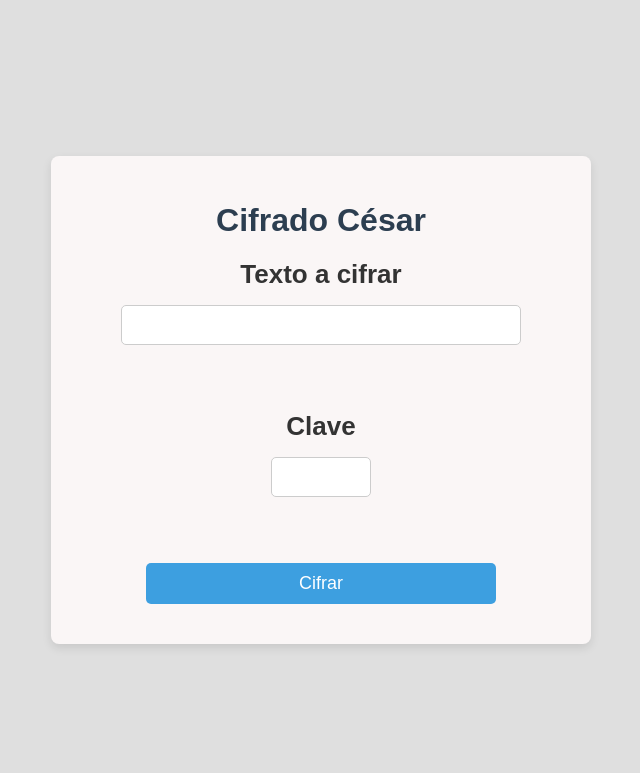
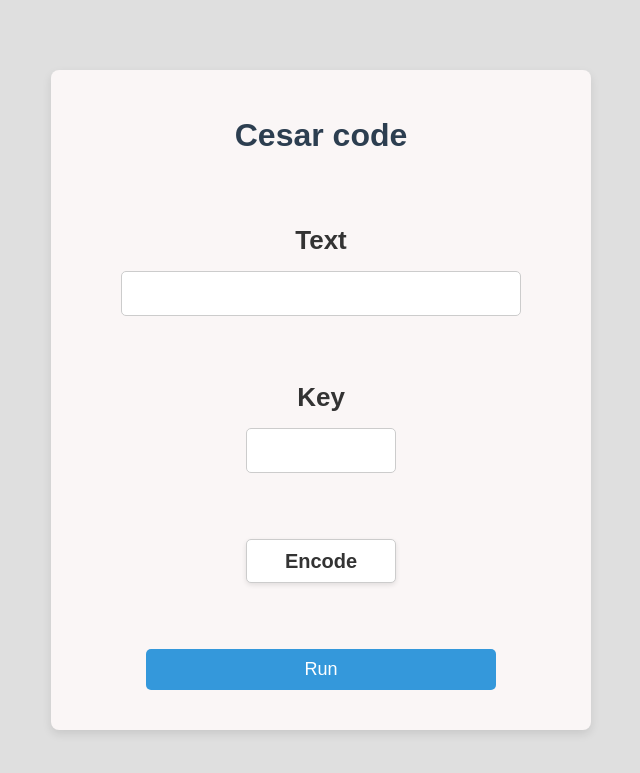
Before and after one commit to GerFlo0/prog_log_fun, a Flask app: page / in a window 1280 px wide. Shown: the top 773 px of the page, without its empty margins (319-959 px from the left). Run offline with Flask 3, Linux system fonts and the light colour scheme.

Commit message:
final modifications

```diff
--- a/U3_cifrado/cifrado_cesar/app.py
+++ b/U3_cifrado/cifrado_cesar/app.py
@@ -2,8 +2,8 @@ from flask import Flask, render_template, request
 
 ALPHABET = [char for char in "ABCDEFGHIJKLMNOPQRSTUVWXYZ0123456789!?@#$%&()+-*/=:,."]
 
-def cifrar_texto(texto, clave):
-    return "".join([ALPHABET[(ALPHABET.index(letra) + clave) % len(ALPHABET)] for letra in texto.upper() if letra in ALPHABET])
+def cesar(text, key, mode):
+    return "".join([ALPHABET[(ALPHABET.index(char) + (key * mode)) % len(ALPHABET)] for char in text.upper() if char in ALPHABET])
 
 
 app = Flask(__name__)
@@ -12,14 +12,15 @@ app = Flask(__name__)
 def home():
     return render_template("index.html")
 
-@app.route("/cifrar", methods=["POST"])
-def cifrar():
-    texto = request.form["texto"]
-    clave = int(request.form["clave"])
+@app.route("/do_cesar", methods=["POST"])
+def do_cesar():
+    text = request.form["text"]
+    key = int(request.form["key"])
+    mode = int(request.form["mode"])
 
-    resultado = cifrar_texto(texto, clave)
+    result = cesar(text, key, mode)
 
-    return render_template("index.html", resultado=resultado, texto=texto, clave=clave)
+    return render_template("index.html", result=result, text=text, key=key, mode=mode)
 
 if __name__ == "__main__":
     app.run(debug=True)
--- a/U3_cifrado/cifrado_cesar/static/css/styles.css
+++ b/U3_cifrado/cifrado_cesar/static/css/styles.css
@@ -43,21 +43,44 @@ form {
     max-width: 100%;
 }
 
-input[type="text"], input[type="number"] {
+input[type="text"], input[type="number"], select {
     padding: 10px;
-    font-size: 16px;
+    font-size: 20px;
     border: 1px solid #ccc;
     border-radius: 5px;
     text-align: center;
     box-sizing: border-box;
+    width: 80%;
+    background-color: white;
+    transition: border-color 0.3s, box-shadow 0.3s;
 }
 
-input[type="text"] {
-    width: 80%;
+input[type="text"]:hover, input[type="number"]:hover{
+    border-color: #3498db;
+}
+
+select {
+    cursor: pointer;
+    appearance: none;
+    background-color: #fff;
+    color: #333;
+    font-weight: bold;
+    box-shadow: 0 2px 5px rgba(0, 0, 0, 0.1);
+    width: 30%;
+}
+
+select:hover {
+    border-color: #3498db;
+}
+
+select:focus {
+    outline: none;
+    border-color: #2980b9;
+    box-shadow: 0 0 5px rgba(41, 128, 185, 0.5);
 }
 
 input[type="number"] {
-    width: 20%;
+    width: 30%;
 }
 
 button[type="submit"] {
@@ -69,13 +92,8 @@ button[type="submit"] {
     border-radius: 5px;
     cursor: pointer;
     transition: background-color 0.3s;
-}
-
-
-button[type="submit"]{
     width: 70%;
     margin-bottom: 20px;
-    background-color: #3d9fe0
 }
 
 button[type="submit"]:hover {
@@ -108,8 +126,8 @@ h3 {
         font-size: 24px;
     }
 
-    input[type="text"], input[type="number"] {
-        font-size: 14px;
+    input[type="text"], input[type="number"], select {
+        font-size: 16px;
     }
 
     button[type="submit"] {
--- a/U3_cifrado/cifrado_cesar/templates/index.html
+++ b/U3_cifrado/cifrado_cesar/templates/index.html
@@ -3,24 +3,30 @@
 <head>
     <meta charset="UTF-8">
     <meta name="viewport" content="width=device-width, initial-scale=1.0">
-    <title>Cifrado César</title>
+    <title>Cesar code</title>
     <link rel="stylesheet" href="{{ url_for('static', filename='css/styles.css') }}">
 </head>
 <body>
     <div class="container">
-        <h2>Cifrado César</h2>
-        <form action="/cifrar" method="POST">
-            <label>Texto a cifrar</label>
-            <input type="text" name="texto" autocomplete="off" value="{{texto}}" required>
+        <h2>Cesar code</h2>
+        <form action="/do_cesar" method="POST">
             <br><br>
-            <label>Clave</label>
-            <input type="number" name="clave" autocomplete="off" value="{{clave}}" required>
+            <label>Text</label>
+            <input type="text" name="text" autocomplete="off" value="{{text}}" required>
             <br><br>
-            <button type="submit">Cifrar</button>
+            <label>Key</label>
+            <input type="number" name="key" autocomplete="off" value="{{key}}" required>
+            <br><br>
+            <select id="mode" name="mode">
+                <option value="1" {% if mode == 1 %}selected{% endif %}>Encode</option>
+                <option value="-1" {% if mode == -1 %}selected{% endif %}>Decode</option>
+            </select>
+            <br><br>
+            <button type="submit">Run</button>
         </form>
 
-        {% if resultado %}
-            <h3>Texto cifrado: {{ resultado }}</h3>
+        {% if result %}
+            <h3>Texto cifrado: {{ result }}</h3>
         {% endif %}
     </div>
 </body>
```
